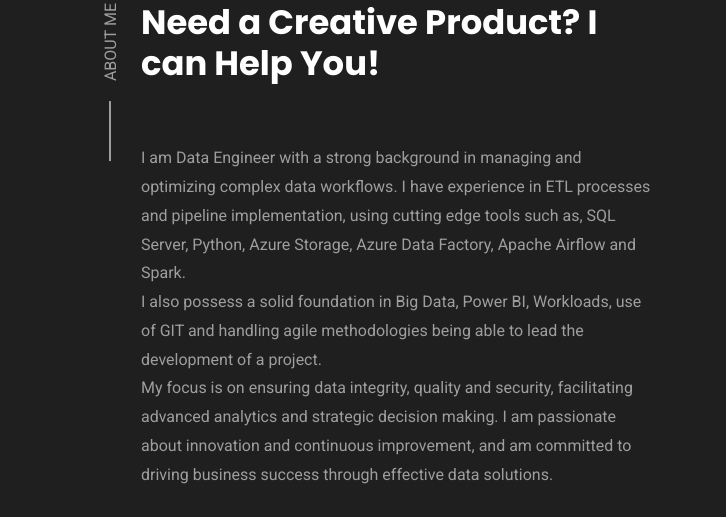
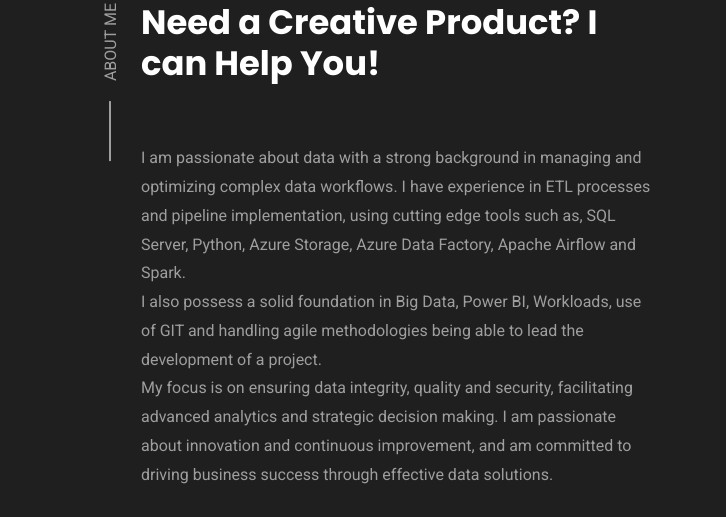
Before and after one commit to juanmijael-salazar/juanmijael-salazar.github.io, a plain HTML site: page index.html in a window 1280 px wide. Shown: the part 1716-2233 px from the top of the page, 554-1280 px from the left. Drawn offline with nearby package versions, Linux system fonts and the light colour scheme; a web font is replaced by a local one.

Commit message:
Update index.html

```diff
--- a/index.html
+++ b/index.html
@@ -407,7 +407,7 @@
           <h2 class="h3 section-title">Need a Creative Product? I can Help You!</h2>
 
           <p class="section-text">
-            I am Data Engineer with a strong background in managing and optimizing complex data workflows. I have experience
+            I am passionate about data with a strong background in managing and optimizing complex data workflows. I have experience
             in ETL processes and pipeline implementation, using cutting edge tools such as, SQL Server, Python, Azure Storage,
             Azure Data Factory, Apache Airflow and Spark.
             <br>
```
